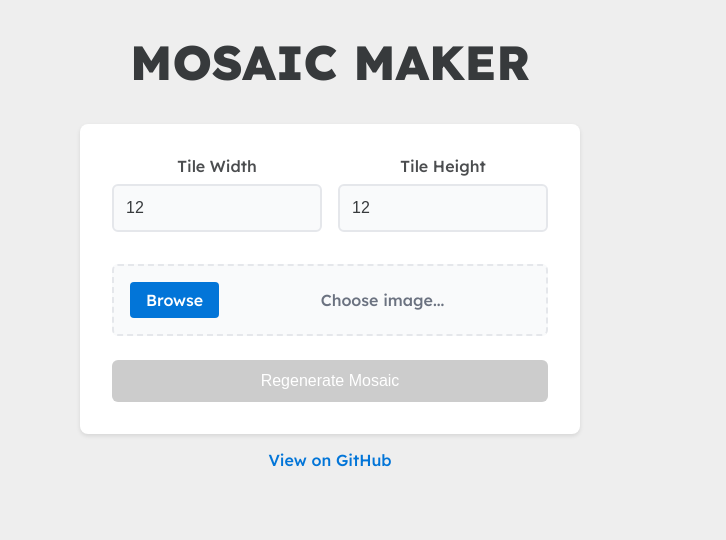
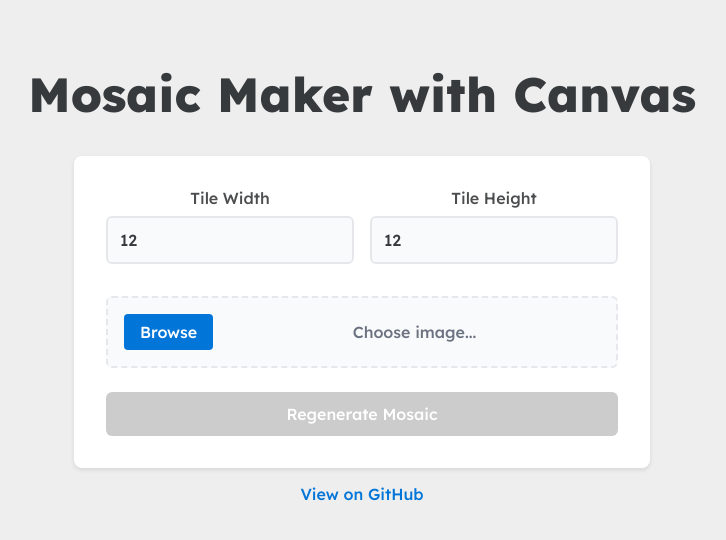
Before and after one commit to starbornone/mosaic-maker, a plain HTML site: page mosaic.html in a window 1280 px wide. Shown: the whole page, without its empty margins (310-1036 px from the left). Drawn offline with Linux system fonts and the light colour scheme.

Commit message:
Updated to match CodePen

```diff
--- a/css/mosaic.css
+++ b/css/mosaic.css
@@ -1,18 +1,21 @@
+@import url("https://fonts.googleapis.com/css2?family=Lexend:wght@500;800&display=swap");
+
 * {
+  font-family: "Lexend", sans-serif;
   margin: 0;
   padding: 0;
   box-sizing: border-box;
 }
 
-.mosaic-page {
+body {
   margin: 0;
   padding: 2rem;
-  font-family: 'Lexend', sans-serif;
   color: rgba(55, 58, 60, 1);
   background-color: rgba(238, 238, 238, 1);
 }
 
 .mosaic {
+  margin: 2rem;
   width: 100%;
   text-align: center;
 }
@@ -20,7 +23,6 @@
 .mosaic__title {
   font-size: 3rem;
   font-weight: 800;
-  text-transform: uppercase;
   margin-bottom: 2rem;
 }
 
@@ -39,7 +41,7 @@
 
 .mosaic__form {
   padding: 2rem;
-  max-width: 31.25rem;
+  max-width: 36rem;
   margin: 0 auto;
   background-color: rgba(255, 255, 255, 1);
   border-radius: 0.5rem;
--- a/mosaic.html
+++ b/mosaic.html
@@ -10,9 +10,9 @@
   <link rel="stylesheet" href="./css/mosaic.css">
 </head>
 
-<body class="mosaic-page">
+<body>
   <div class="mosaic">
-    <h1 class="mosaic__title">Mosaic Maker</h1>
+    <h1 class="mosaic__title">Mosaic Maker with Canvas</h1>
 
     <div class="mosaic__error" data-error></div>
 
```
